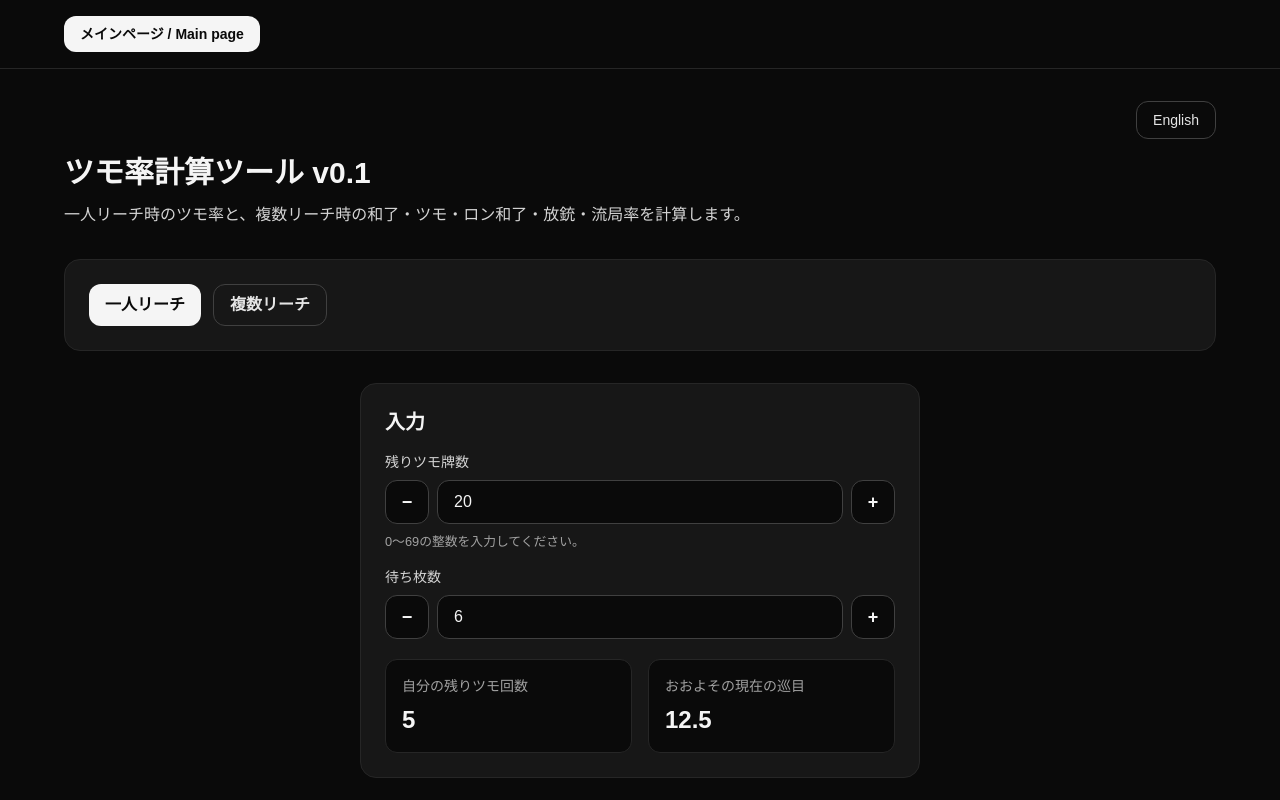
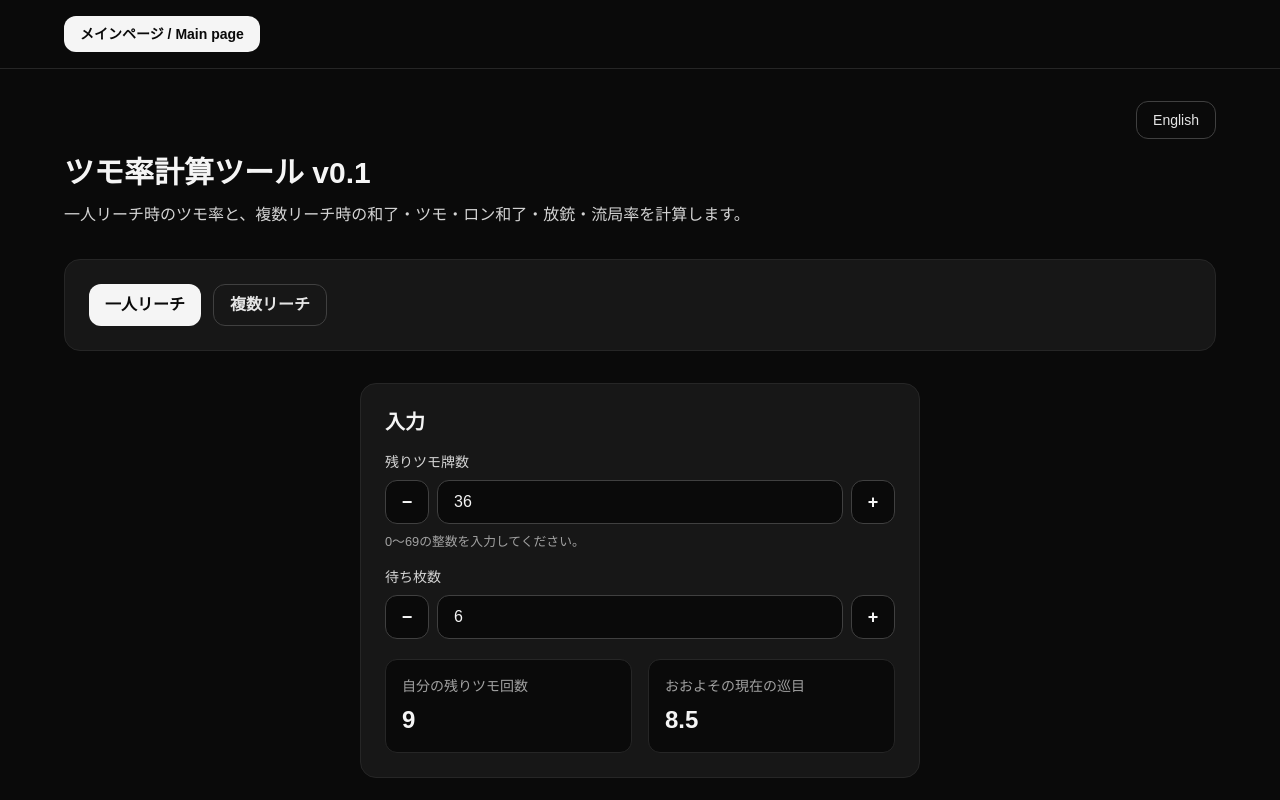
Before and after one commit to riichi-mahjong/riichi-mahjong-tools, a Next.js app: page /tools/tsumo in a window 1280 px wide. Shown: the top 800 px of the page. Built offline with nearby package versions, Linux system fonts and the light colour scheme.

Commit message:
Update Google tag ID and tsumo default value

```diff
--- a/app/tools/tsumo/page.tsx
+++ b/app/tools/tsumo/page.tsx
@@ -407,7 +407,7 @@ export default function TsumoPage() {
   const [mode, setMode] = useState<Mode>("single");
 
   const [remainingLiveWallTilesInput, setRemainingLiveWallTilesInput] =
-    useState("20");
+    useState("36");
   const [yourWinningTilesInput, setYourWinningTilesInput] = useState("6");
 
   const [opponentRiichi, setOpponentRiichi] = useState([true, false, false]);
```
